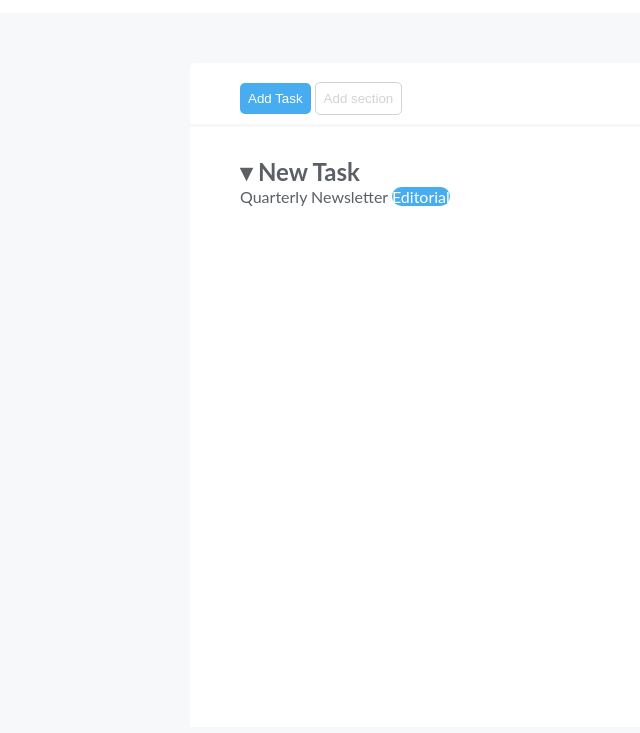
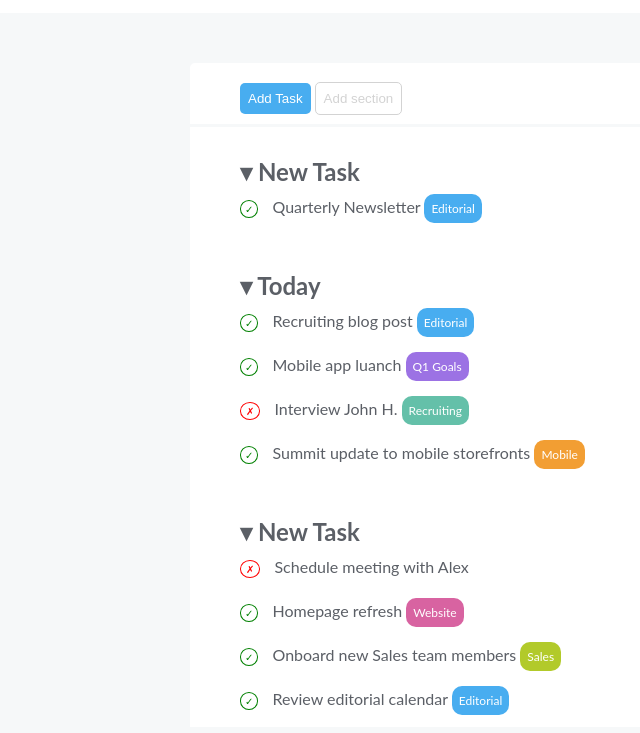
Before and after one commit to EmanuelaMocci/html-css-toboolist, a plain HTML site: page index.html in a window 1280 px wide. Shown: the part 67-800 px from the top of the page, without its empty margins (0-640 px from the left). Drawn offline with Linux system fonts and the light colour scheme.

Commit message:
Aggiunta di tutte le sezioni in main con stile

```diff
--- a/css/style.css
+++ b/css/style.css
@@ -70,7 +70,7 @@ body{
     margin-top: 3px;
 }
 
-.contenuto-main{
+.sezione{
     padding-left: 50px;
     padding-top: 30px;
     font-family: 'Lato', sans-serif;
@@ -82,8 +82,73 @@ ul{
     list-style: none;
 }
 
+.check{
+    color: green;
+    border-radius: 50%;
+    border: 1px solid green;
+    padding: 2px 4px;
+    font-size: 10px;
+    margin-right: 10px;
+}
+
+.check-cross{
+    color: red;
+    border-radius: 50%;
+    border: 1px solid red;
+    padding: 2px 5px;
+    font-size: 10px;
+    margin-right: 10px;
+}
+
 .celeste{
     background-color: #48ADF0;
     border-radius: 10px;
     color: white;
+    padding: 7px;
+    font-size: 12px;
 }
+
+.viola{
+    background-color: #9C72E4;
+    border-radius: 10px;
+    color: white;
+    padding: 7px;
+    font-size: 12px;
+}
+
+.verde{
+    background-color: #64C0A9;
+    border-radius: 10px;
+    color: white;
+    padding: 7px;
+    font-size: 12px;
+}
+
+.arancione{
+    background-color: #F29E33;
+    border-radius: 10px;
+    color: white;
+    padding: 7px;
+    font-size: 12px;
+}
+
+.rosa{
+    background-color: #D863A1;
+    border-radius: 10px;
+    color: white;
+    padding: 7px;
+    font-size: 12px;
+}
+
+.verdechiaro{
+    background-color: #B2Ca2A;
+    border-radius: 10px;
+    color: white;
+    padding: 7px;
+    font-size: 12px;
+}
+
+li{
+    margin-top: 10px;
+    margin-bottom: 25px;
+}
--- a/index.html
+++ b/index.html
@@ -34,16 +34,35 @@
     <!-- Inizio corpo della pagina -->
             <section>
                 <div class="contenitore-main">
-                     <div class="contenuto-main">
-                        <div class="riga-secondaria">
+                     <div class="sezione">
                             <ul> <h2> <span>&#9662</span> New Task</h2>
-                                <li>Quarterly Newsletter <span class="celeste"> Editorial</span></li>
+                                <li> <span class="check">&#10003</span> Quarterly Newsletter <span class="celeste"> Editorial</span></li>
+                            </ul>
+                    </div>
+
+                    <div class="sezione">
+                        <ul> <h2> <span>&#9662</span> Today</h2>
+                            <li> <span class="check">&#10003</span> Recruiting blog post <span class="celeste"> Editorial</span></li>
+                            <li> <span class="check">&#10003</span> Mobile app luanch <span class="viola"> Q1 Goals</span></li>
+                            <li> <span class="check-cross">&#10007</span> Interview John H. <span class="verde"> Recruiting</span></li>
+                            <li> <span class="check">&#10003</span> Summit update to mobile storefronts <span class="arancione"> Mobile</span></li>
+                        </ul>
+                    </div>
+
+                    <div class="sezione">
+                         <ul> <h2> <span>&#9662</span> New Task</h2>
+                             <li> <span class="check-cross">&#10007</span> Schedule meeting with Alex
+                             <li> <span class="check">&#10003</span> Homepage refresh <span class="rosa"> Website</span></li>
+                             <li> <span class="check">&#10003</span> Onboard new Sales team members <span class="verdechiaro"> Sales</span></li>
+                             <li> <span class="check">&#10003</span> Review editorial calendar <span class="celeste"> Editorial</span></li>
                          </ul>
                     </div>
 
                 </div>
-                </div>
+             </section>
 
+             <section>
+                 <div></div>
              </section>
     <!-- Fine corpo della pagina -->
         </div>
```
Lines whose indentation alone changed are shown as unchanged.
